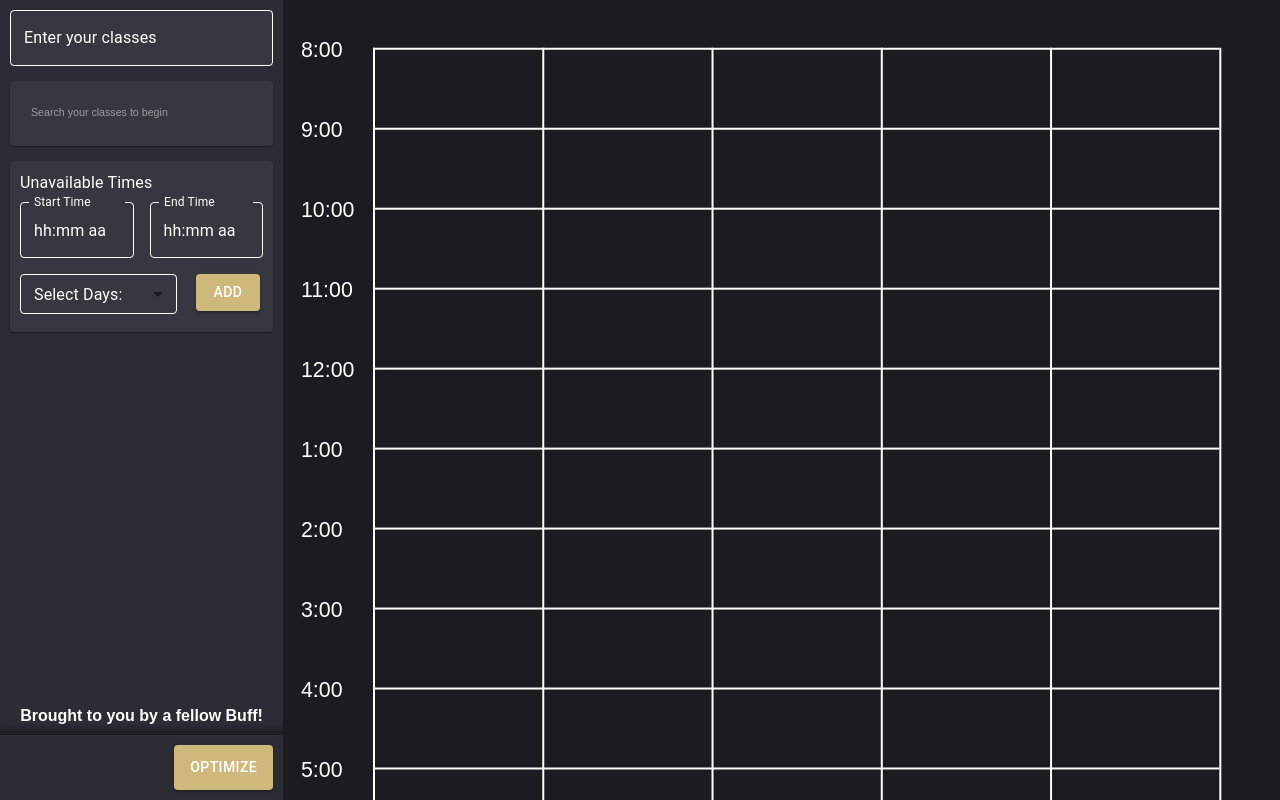
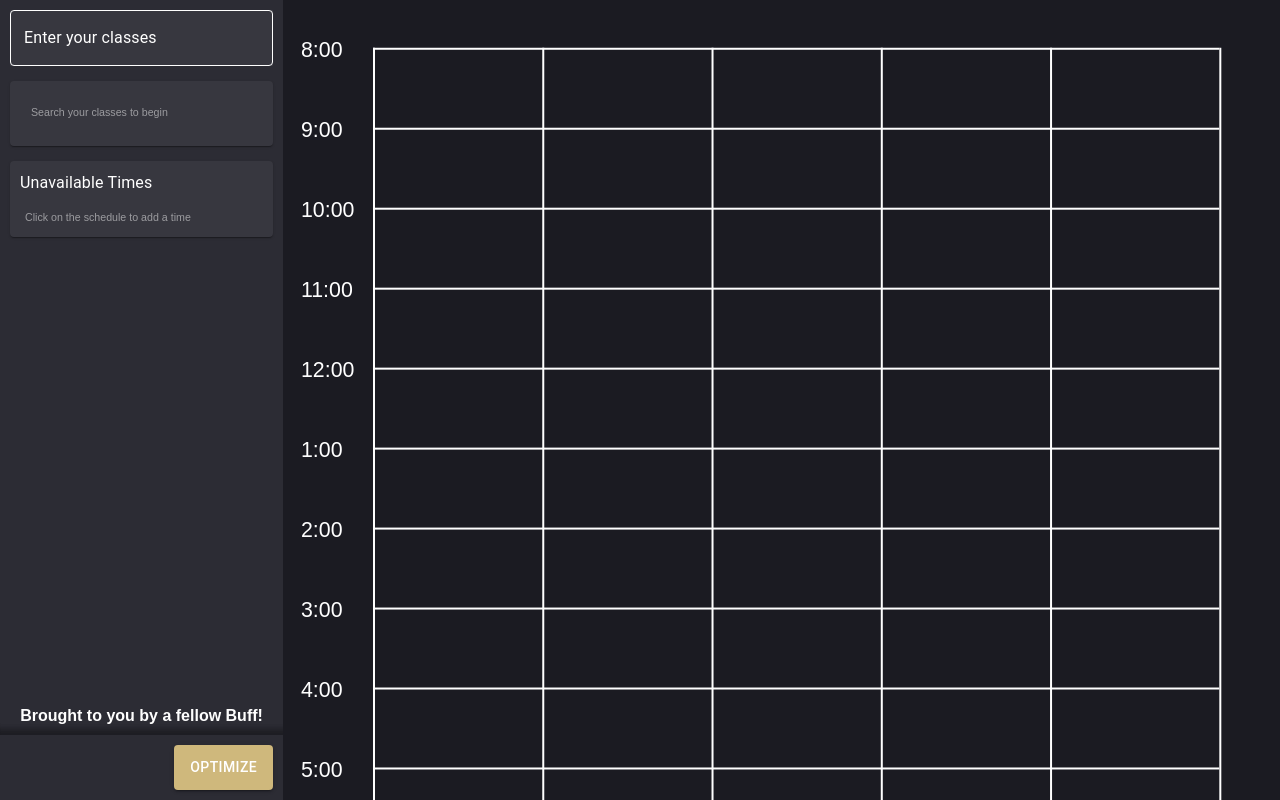
Before and after one commit to standardProton/cuscheduler, a Next.js app: page / in a window 1280 px wide. Built offline with nearby package versions, Linux system fonts and the light colour scheme.

Commit message:
Goodbye MUI

```diff
--- a/pages/index.js
+++ b/pages/index.js
@@ -11,7 +11,7 @@ import styles from "styles/Main.module.css";
 import Image from "next/image";
 import { preschedule_json } from "lib/json/preschedule.js";
 import { example_schedule } from "lib/json/example_schedule.js";
-import {renderScheduleSVG, isRangeIntersectionSingle, timeString } from "lib/utils.js";
+import {renderScheduleSVG, isRangeIntersectionSingle, timeString, UTCount } from "lib/utils.js";
 import { lookup_map } from "lib/json/lookup_map.js";
 import { name_map } from "lib/json/name_map.js";
 import { Card, Box, CardContent, MenuItem, CardActionArea, Typography, Grid, FormHelperText } from "@mui/material";
@@ -42,13 +42,6 @@ export default function Index({context}) {
     const [color_key, setColorKey] = useState({});
     const [ut_create0, setUTCreatorStart] = useState(null);
     const [ut_create1, setUTCreatorEnd] = useState(null);
-
-    //get this outta here
-    const [ut_days, setSelectUnavailableDays] = useState([-1]);
-    const [ut_start, setUnavailableStart] = useState(null);
-    const [ut_start_input, setUnavailableStartInput] = useState({"$H": 8, "$m": 0});
-    const [ut_end, setUnavailableEnd] = useState(null);
-    const [ut_end_input, setUnavailableEndInput] = useState({"$H": 9, "$m": 0});
 
     useEffect(() => {
         if (typeof window == "undefined") return;
@@ -288,93 +281,11 @@ export default function Index({context}) {
                     <div style={{marginTop: "15px"}}>
                         <Card style={{backgroundColor: "#37373f", color: "#FFF", padding: "10px"}}>
                             <Typography style={{marginBottom: "7px"}}>Unavailable Times</Typography>
-                            <Grid container spacing={2}>
-                                <Grid item xs={6}>
-                                    <TimePicker value={ut_start_input} onChange={(e) => {
-                                        const hour = e["$H"], min = e["$m"];
-                                        if (hour == undefined || min == undefined){
-                                            console.error("Could not retrieve time value!");
-                                            return;
-                                        }
-                                        var model_time = ((hour-8)*12) + (min/5.0);
-                                        if (model_time < 0) model_time = 0;
-                                        else if (model_time > MAX_MODEL_TIME) model_time = MAX_MODEL_TIME;
-
-                                        setUnavailableStart(model_time);
-                                    }} label="Start Time" minutesStep={5} sx={{input: {color: "white", background: "#37373f"}}} components={{OpenPickerIcon: "null"}}></TimePicker>
-                                </Grid>
-                                <Grid item xs={6}>
-                                    <TimePicker value={ut_end_input} onChange={(e) => {
-                                        console.log(e);
-                                        const hour = e["$H"], min = e["$m"];
-                                        if (hour == undefined || min == undefined){
-                                            console.error("Could not retrieve time value!");
-                                            return;
-                                        }
-                                        var model_time = ((hour-8)*12) + (min/5.0);
-                                        if (model_time < 0) model_time = 0;
-                                        else if (model_time > MAX_MODEL_TIME) model_time = MAX_MODEL_TIME;
-
-                                        console.log("update time 2");
-                                        setUnavailableEnd(model_time);
-                                    }} minutesStep={5} label="End Time" sx={{input: {color: "white", background: "#37373f"}}} components={{OpenPickerIcon: "null"}}></TimePicker>
-                                </Grid>
-                                <Grid item xs={8}>
-                                    <Select value={ut_days} onChange={(e) => {
-                                        const nv = e.target.value.filter(j => j != -1);
-                                        if (nv.length == 0) nv.push(-1);
-                                        setSelectUnavailableDays(nv);
-                                    }} required id="unavailable-day" multiple={true} sx={{color: "white", background: "#37373f", minWidth: "100%", maxWidth: "100%", height: "40px"}}>
-                                        <MenuItem value={-1}>Select Days:</MenuItem>
-                                        <MenuItem value={0}>M</MenuItem>
-                                        <MenuItem value={1}>T</MenuItem>
-                                        <MenuItem value={2}>W</MenuItem>
-                                        <MenuItem value={3}>Th</MenuItem>
-                                        <MenuItem value={4}>F</MenuItem>
-                                    </Select>
-                                </Grid>
-                                <Grid item xs={4}>
-                                    <Box>
-                                        <center>
-                                            <Button variant="contained" style={{backgroundColor: "#CFB87C"}} onClick={() => {
-                                                console.log("ut_start = " + ut_start + ", ut_end = " + ut_end + " ut_days = " + JSON.stringify(ut_days));
-                                                if (ut_start == null || isNaN(ut_start) || ut_end == null || isNaN(ut_end) || ut_start == ut_end) return;
-                                                if (ut_days == null || ut_days.length == 0 || ut_days.includes(-1)) return;
-
-                                                const avoid_times = schedule.avoid_times;
-                                                for (let i = 0; i < ut_days.length; i++){
-                                                    var add_new = true;
-                                                    const new_ut = (ut_start < ut_end) ? [ut_start, ut_end] : [ut_end, ut_start];
-                                                    for (let j = 0; j < avoid_times[ut_days[i]].length; j++){
-                                                        const existing_ut = avoid_times[ut_days[i]][j];
-                                                        if (isRangeIntersectionSingle(new_ut, existing_ut)){
-                                                            if (new_ut[0] < existing_ut[0]) {
-                                                                existing_ut[0] = new_ut[0];
-                                                                add_new = false;
-                                                            }
-                                                            if (new_ut[1] > existing_ut[1]){
-                                                                existing_ut[1] = new_ut[1];
-                                                                add_new = false;
-                                                            }
-                                                            if (!add_new) break;
-                                                        }
-                                                    }
-                                                    console.log("day = " + ut_days[i] + ", uts = " + ut_start + ", ute = " + ut_end + ", add_new = " + add_new);
-                                                    if (add_new) avoid_times[ut_days[i]].push(new_ut);
-                                                }
-
-                                                //setUnavailableStart(null);
-                                                //setUnavailableEnd(null);
-                                                console.log("avoid times:");
-                                                console.log(schedule.avoid_times);
-                                                setSelectUnavailableDays([-1]);
-                                                setSchedule({classes: schedule.classes, avoid_times});
-                                            }}>Add</Button>
-                                        </center>
-                                    </Box>
-                                </Grid>
-                            </Grid>
-                            <div style={{display: "flex", flexWrap: "wrap", marginTop: "8px"}}>
+                            {UTCount(schedule.avoid_times) == 0 ? (
+                            <div style={{paddingLeft: "5px"}}>
+                                <span style={{fontSize: "8pt", color: "rgba(255, 255, 255, 0.50)"}}>Click on the schedule to add a time</span>
+                            </div>) :
+                            (<div style={{display: "flex", flexWrap: "wrap", marginTop: "8px"}}>
                                 {schedule.avoid_times.map((ut_set, day) => (
                                     <React.Fragment key={"ut-chip-day-" + day}>
                                         {ut_set.map((ut, i) => (
@@ -382,7 +293,7 @@ export default function Index({context}) {
                                         ))}
                                     </React.Fragment>
                                 ))}
-                            </div>
+                            </div>)}
                         </Card>
                     </div>
 
```
Also changed, not shown: lib/utils.js.
